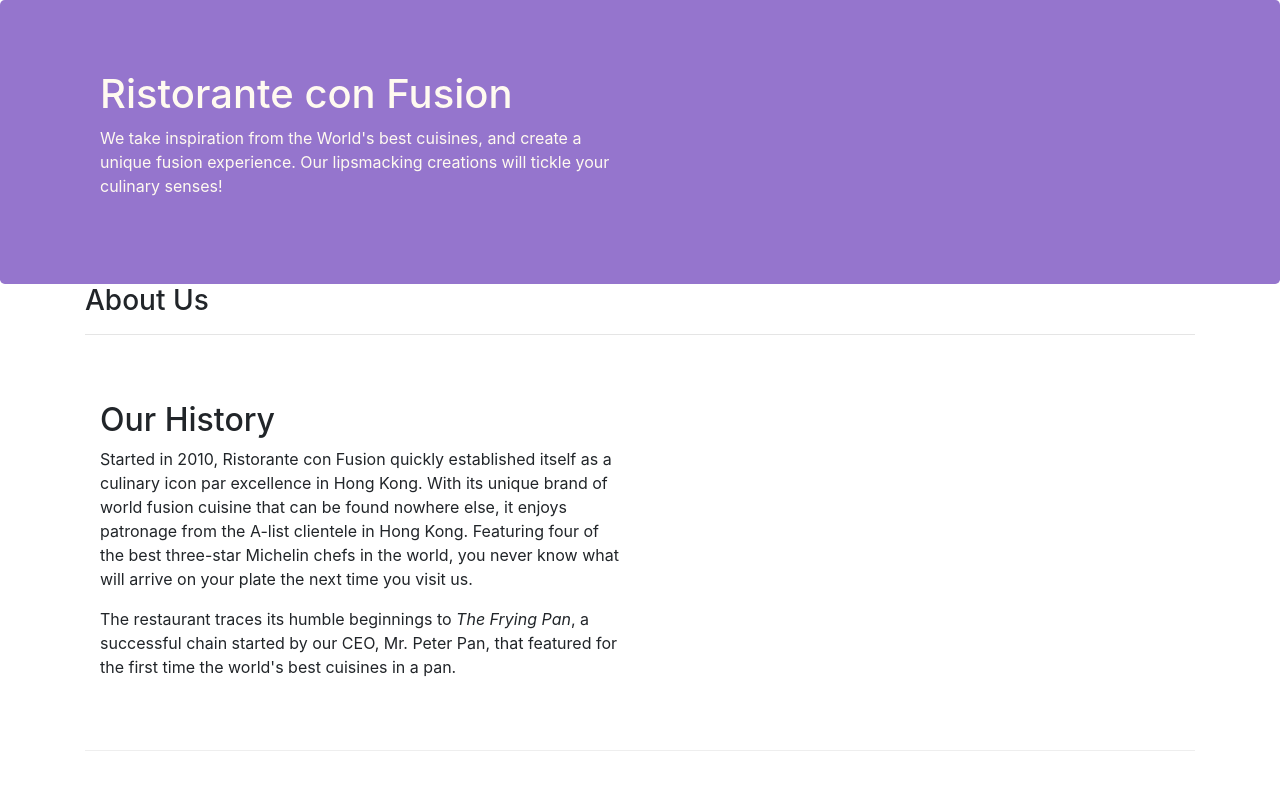
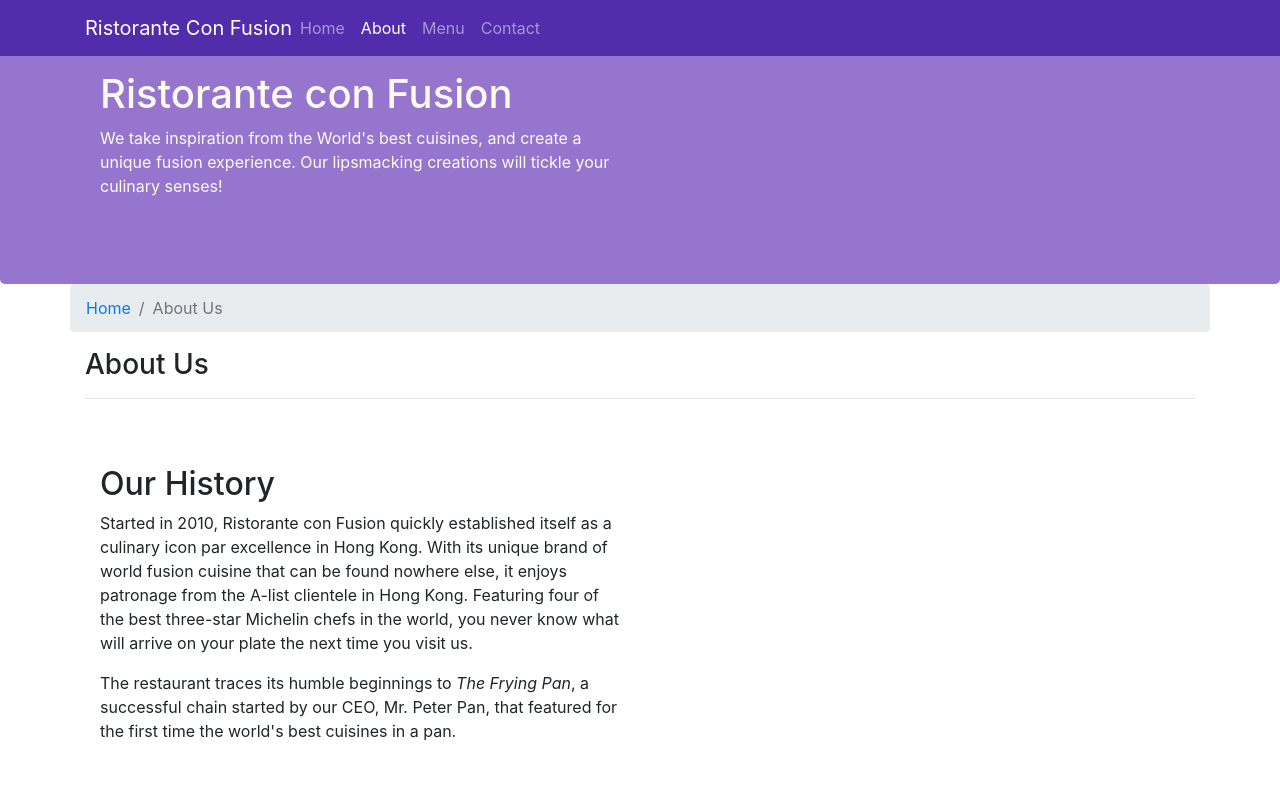
Before and after one commit to Visu-IT/Bootstrap-4-Coursera-Course, a website: page aboutus.html in a window 1280 px wide. Shown: the top 798 px of the page. Drawn offline with nearby package versions, Linux system fonts and the light colour scheme.

Commit message:
Navbar and Breadcrumbs

```diff
--- a/aboutus.html
+++ b/aboutus.html
@@ -15,7 +15,22 @@
 </head>
 
 <body>
-
+    <nav class="navbar navbar-dark navbar-expand-sm fixed-top">
+        <div class="container">
+            <button class="navbar-toggler" type="button" data-toggle="collapse" data-target="#Navbar">
+                <span class="navbar-toggler-icon"></span>
+            </button>
+            <a class="navbar-brand mr-auto" href="./aboutus.html">Ristorante Con Fusion</a>
+            <div class="collapse navbar-collapse" id="Navbar">
+                <ul class="navbar-nav mr-auto">
+                    <li class="nav-item"><a class="nav-link" href="./index.html">Home</a></li>
+                    <li class="nav-item active"><a class="nav-link" href="./aboutus.html">About</a></li>
+                    <li class="nav-item"><a class="nav-link" href="#">Menu</a></li>
+                    <li class="nav-item"><a class="nav-link" href="#">Contact</a></li>
+                </ul>
+            </div>
+        </div>
+    </nav>
     <header class="jumbotron">
         <div class="container">
             <div class="row row-header">
@@ -30,8 +45,12 @@
     </header>
 
     <div class="container">
-        <div>
-            <div>
+        <div class="row">
+            <ol class="col-12 breadcrumb">
+                <li class="breadcrumb-item"><a href="./index.html">Home</a></li>
+                <li class="breadcrumb-item active">About Us</li>
+            </ol>
+            <div class="col-12">
                <h3>About Us</h3>
                <hr>
             </div>
@@ -70,9 +89,9 @@
                 <div class="col-4 offset-1 col-sm-2">
                     <h5>Links</h5>
                     <ul class="list-unstyled">
-                        <li><a href="#">Home</a></li>
-                        <li><a href="#">About</a></li>
-                        <li><a href="#">Menu</a></li>
+                        <li><a href="./index.html">Home</a></li>
+                        <li><a href="./aboutus.html">About</a></li>
+                        <li><a href="">Menu</a></li>
                         <li><a href="#">Contact</a></li>
                     </ul>
                 </div>
--- a/css/styles.css
+++ b/css/styles.css
@@ -27,3 +27,12 @@
     margin: 0px;
     color: #0f0f0f;
 }
+
+.body{
+    padding: 50px 0px 0px 0px;
+    z-index: 0;
+}
+
+.navbar-dark{
+    background-color: #512DAB;
+}
```
Also changed, not shown: index.html (+18 -3 lines).
